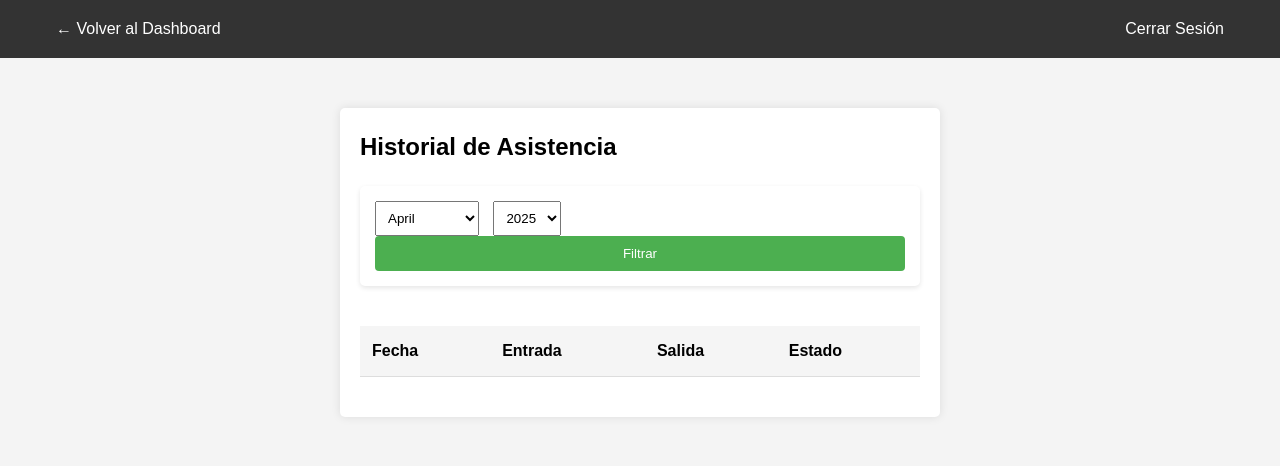
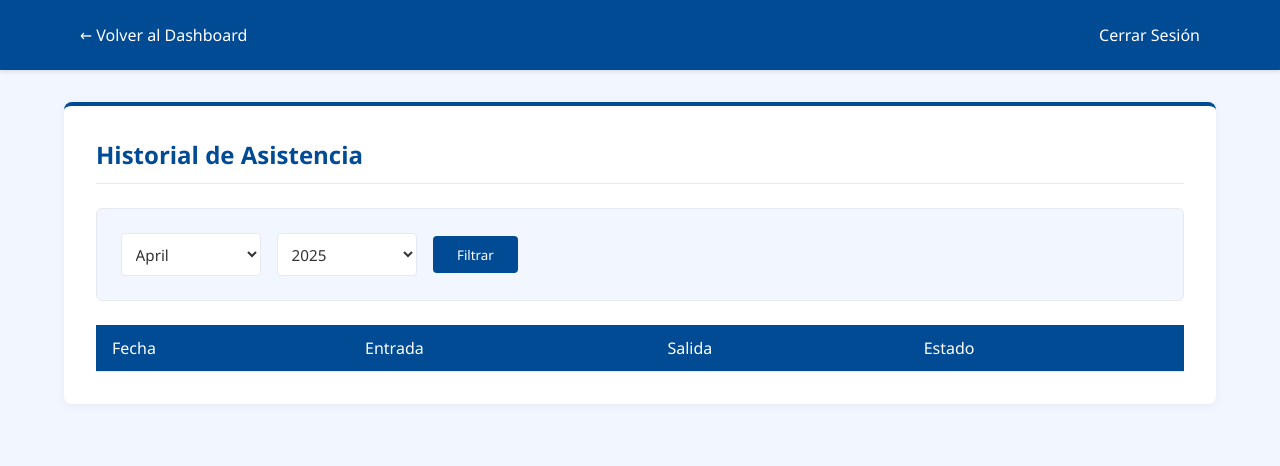
Before and after one commit to GersonMera/Sistema-de-Gestion-de-asistencia-de-alumnos-de-senati-del-bloque-501, a PHP site: page /attendance_history.php in a window 1280 px wide. Shown: the top 466 px of the page. Run offline with PHP 8.4, Linux system fonts and the light colour scheme; a user stored in the database is signed in; data that the repository does not hold is empty.

Commit message:
cree otro estilo para poder agregarlo a la vista del historias del alumno y cambie la ruta del archivo de la vista para que coordine con los estilos nuevos

```diff
--- a/attendance_history.php
+++ b/attendance_history.php
@@ -32,7 +32,7 @@ $attendance_records = $stmt->fetchAll();
 <html>
 <head>
     <title>Historial de Asistencia</title>
-    <link rel="stylesheet" href="css/style.css">
+    <link rel="stylesheet" href="css/historialAlumno.css">
 </head>
 <body>
     <nav class="nav">
--- /dev/null
+++ b/css/historialAlumno.css
@@ -0,0 +1,207 @@
+/* Variables de colores SENATI */
+:root {
+    --senati-blue: #004b93;         /* Azul principal SENATI */
+    --senati-blue-light: #0069d9;   /* Azul claro para hover */
+    --senati-blue-dark: #00387a;    /* Azul oscuro para detalles */
+    --senati-accent: #004b93;       /* Acento */
+    --senati-white: #ffffff;        /* Blanco */
+    --senati-light-gray: #f2f7ff;   /* Gris claro para fondos */
+    --senati-gray: #e6e9f0;         /* Gris para bordes */
+    --senati-text: #333333;         /* Color de texto principal */
+    --status-completo: #28a745;     /* Verde para estado completo */
+    --status-solo-entrada: #ffc107; /* Amarillo para solo entrada */
+    --status-incompleto: #dc3545;   /* Rojo para incompleto */
+  }
+
+  * {
+    margin: 0;
+    padding: 0;
+    box-sizing: border-box;
+    font-family: 'Segoe UI', Tahoma, Geneva, Verdana, sans-serif;
+  }
+
+  body {
+    background-color: var(--senati-light-gray);
+    color: var(--senati-text);
+  }
+
+  /* Barra de navegación */
+  .nav {
+    background-color: var(--senati-blue);
+    color: var(--senati-white);
+    padding: 1rem 0;
+    box-shadow: 0 2px 4px rgba(0, 0, 0, 0.1);
+  }
+
+  .nav-container {
+    width: 90%;
+    max-width: 1200px;
+    margin: 0 auto;
+    display: flex;
+    justify-content: space-between;
+    align-items: center;
+  }
+
+  .nav a {
+    color: var(--senati-white);
+    text-decoration: none;
+    padding: 0.5rem 1rem;
+    border-radius: 4px;
+    transition: background-color 0.3s;
+    display: inline-block;
+  }
+
+  .nav a:hover {
+    background-color: var(--senati-blue-light);
+  }
+
+  /* Contenedor principal */
+  .container {
+    width: 90%;
+    max-width: 1200px;
+    margin: 2rem auto;
+    background-color: var(--senati-white);
+    border-radius: 8px;
+    box-shadow: 0 2px 10px rgba(0, 0, 0, 0.05);
+    padding: 2rem;
+    border-top: 4px solid var(--senati-blue);
+  }
+
+  h2 {
+    color: var(--senati-blue);
+    margin-bottom: 1.5rem;
+    font-size: 1.5rem;
+    border-bottom: 1px solid var(--senati-gray);
+    padding-bottom: 0.75rem;
+  }
+
+  /* Filtros */
+  .filters {
+    background-color: var(--senati-light-gray);
+    padding: 1.5rem;
+    border-radius: 6px;
+    margin-bottom: 1.5rem;
+    border: 1px solid var(--senati-gray);
+  }
+
+  .filters form {
+    display: flex;
+    flex-wrap: wrap;
+    gap: 1rem;
+    align-items: center;
+  }
+
+  .filters select {
+    padding: 0.6rem;
+    border-radius: 4px;
+    border: 1px solid var(--senati-gray);
+    background-color: var(--senati-white);
+    min-width: 140px;
+    font-size: 0.95rem;
+    color: var(--senati-text);
+    outline: none;
+  }
+
+  .filters select:focus {
+    border-color: var(--senati-blue);
+    box-shadow: 0 0 0 2px rgba(0, 75, 147, 0.2);
+  }
+
+  .filters button {
+    background-color: var(--senati-blue);
+    color: var(--senati-white);
+    border: none;
+    padding: 0.6rem 1.5rem;
+    border-radius: 4px;
+    cursor: pointer;
+    font-weight: 500;
+    transition: background-color 0.3s;
+  }
+
+  .filters button:hover {
+    background-color: var(--senati-blue-light);
+  }
+
+  /* Tabla de asistencias */
+  .table-container {
+    overflow-x: auto;
+  }
+
+  table {
+    width: 100%;
+    border-collapse: collapse;
+  }
+
+  thead {
+    background-color: var(--senati-blue);
+    color: var(--senati-white);
+  }
+
+  th, td {
+    padding: 0.75rem 1rem;
+    text-align: left;
+    border-bottom: 1px solid var(--senati-gray);
+  }
+
+  th {
+    font-weight: 500;
+  }
+
+  tbody tr:hover {
+    background-color: var(--senati-light-gray);
+  }
+
+  /* Estados de asistencia */
+  .status-completo,
+  .status-solo-entrada,
+  .status-incompleto {
+    display: inline-block;
+    padding: 0.3rem 0.75rem;
+    border-radius: 20px;
+    font-size: 0.85rem;
+    font-weight: 500;
+  }
+
+  .status-completo {
+    background-color: rgba(40, 167, 69, 0.1);
+    color: var(--status-completo);
+    border: 1px solid rgba(40, 167, 69, 0.2);
+  }
+
+  .status-solo-entrada {
+    background-color: rgba(255, 193, 7, 0.1);
+    color: #856404;
+    border: 1px solid rgba(255, 193, 7, 0.2);
+  }
+
+  .status-incompleto {
+    background-color: rgba(220, 53, 69, 0.1);
+    color: var(--status-incompleto);
+    border: 1px solid rgba(220, 53, 69, 0.2);
+  }
+
+  /* Responsive */
+  @media (max-width: 768px) {
+    .filters form {
+      flex-direction: column;
+      align-items: stretch;
+    }
+
+    .filters select,
+    .filters button {
+      width: 100%;
+    }
+
+    .nav-container {
+      flex-direction: column;
+      gap: 0.5rem;
+    }
+
+    table {
+      font-size: 0.9rem;
+    }
+
+    th, td {
+      padding: 0.6rem;
+    }
+  }
```
